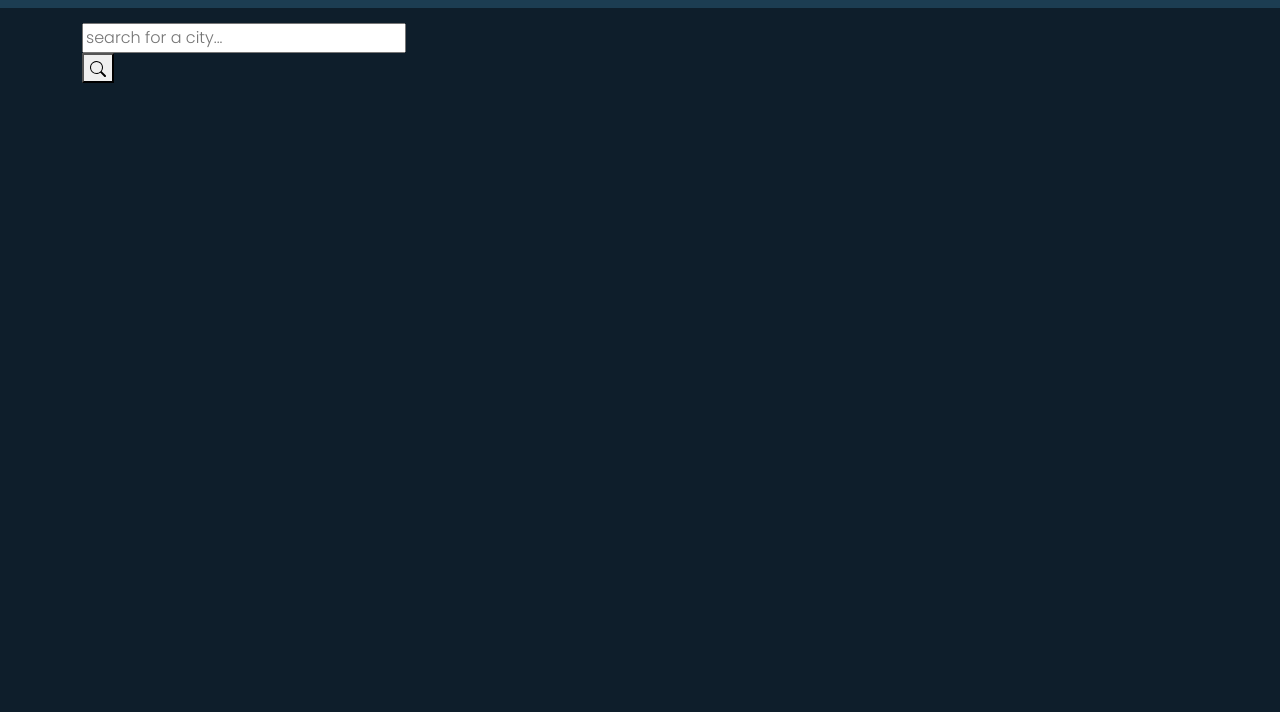
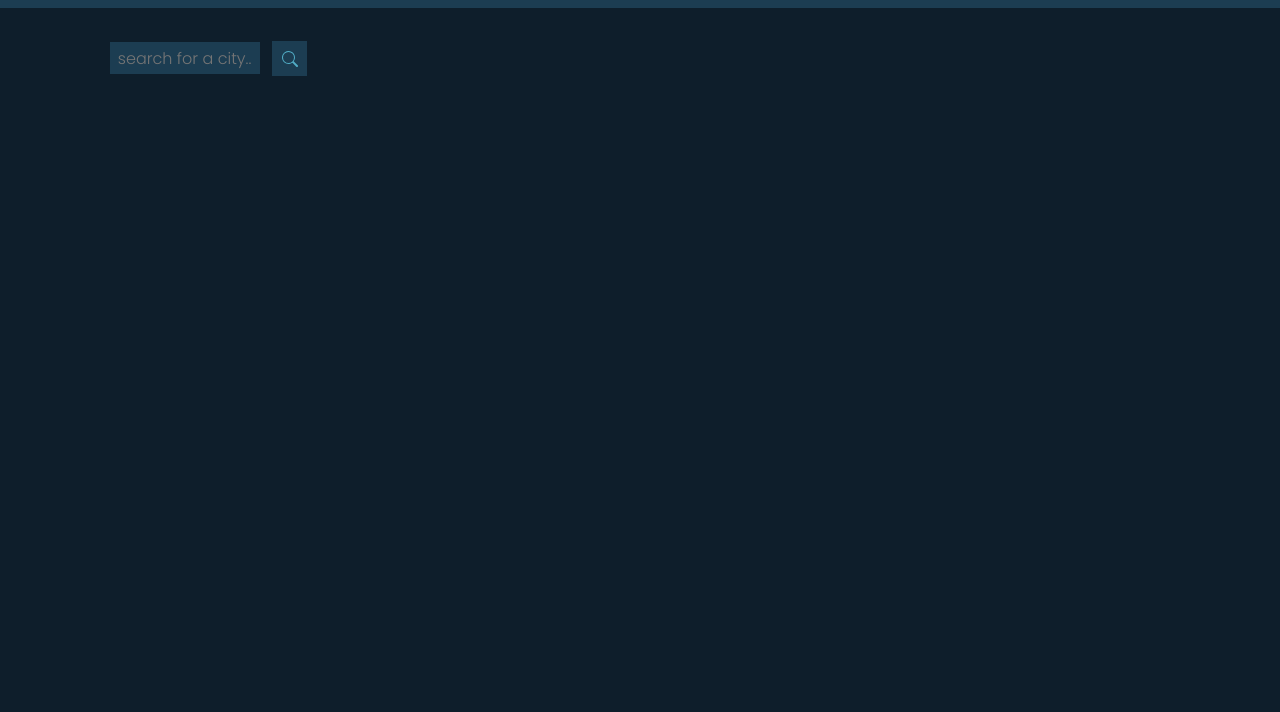
Before and after one commit to madeleinesc/weather-dashboard, a plain HTML site: page index.html in a window 1280 px wide. Shown: the part 88-800 px from the top of the page. Drawn offline with nearby package versions, Linux system fonts and the light colour scheme.

Commit message:
added style properties for search bar

```diff
--- a/assets/css/styles.css
+++ b/assets/css/styles.css
@@ -24,3 +24,33 @@ body {
     font-size: 20px;
     text-align: center;
 }
+
+/* search bar area properties */
+.sideBar {
+    margin-top: 10px;
+    text-align: center;
+}
+
+input.searchBar {
+    border: none;
+    width: 150px;
+    height: 32px;
+    outline: none;
+    padding: 0.5em;
+    background: #1c3d52;
+    color: #fff;
+}
+
+input {
+    color: #51acc5;
+}
+
+button {
+    margin: 0.5em;
+    border: none;
+    height: 35px;
+    width: 35px;
+    outline: none;
+    color: #51acc5;
+    background: #1c3d52;
+}
```
